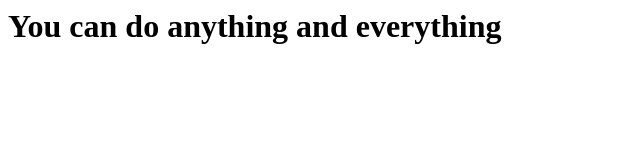
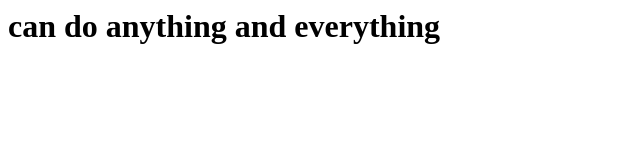
Before and after one commit to ssnakhate/firstgitrepo, a plain HTML site: page index.html in a window 1280 px wide. Shown: the whole page, without its empty margins (0-640 px from the left). Drawn offline with Linux system fonts and the light colour scheme.

Commit message:
some changes

```diff
--- a/index.html
+++ b/index.html
@@ -1,5 +1,5 @@
 <html>
 <body>
-<h1> You can do anything and everything</h1>
+<h1>can do anything and everything</h1>
 </body>
 </html>
```
